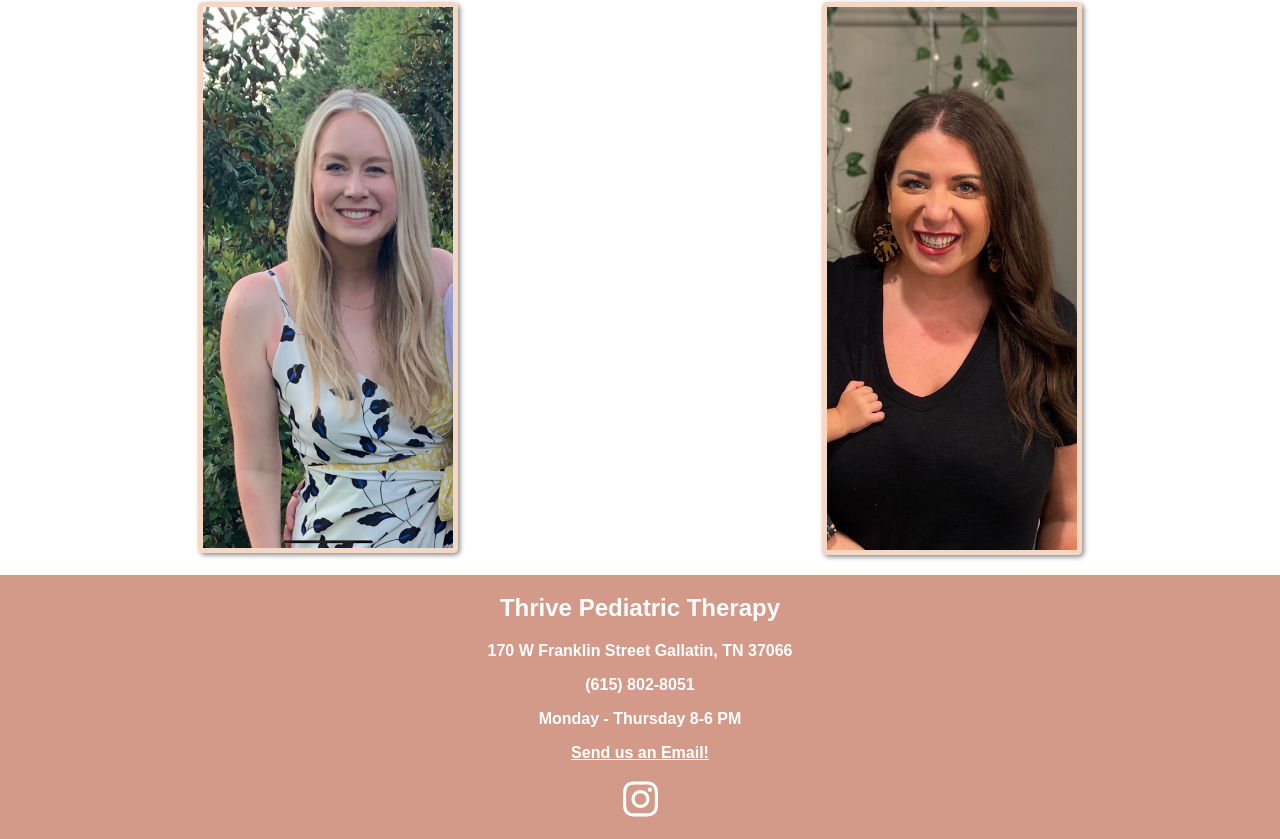
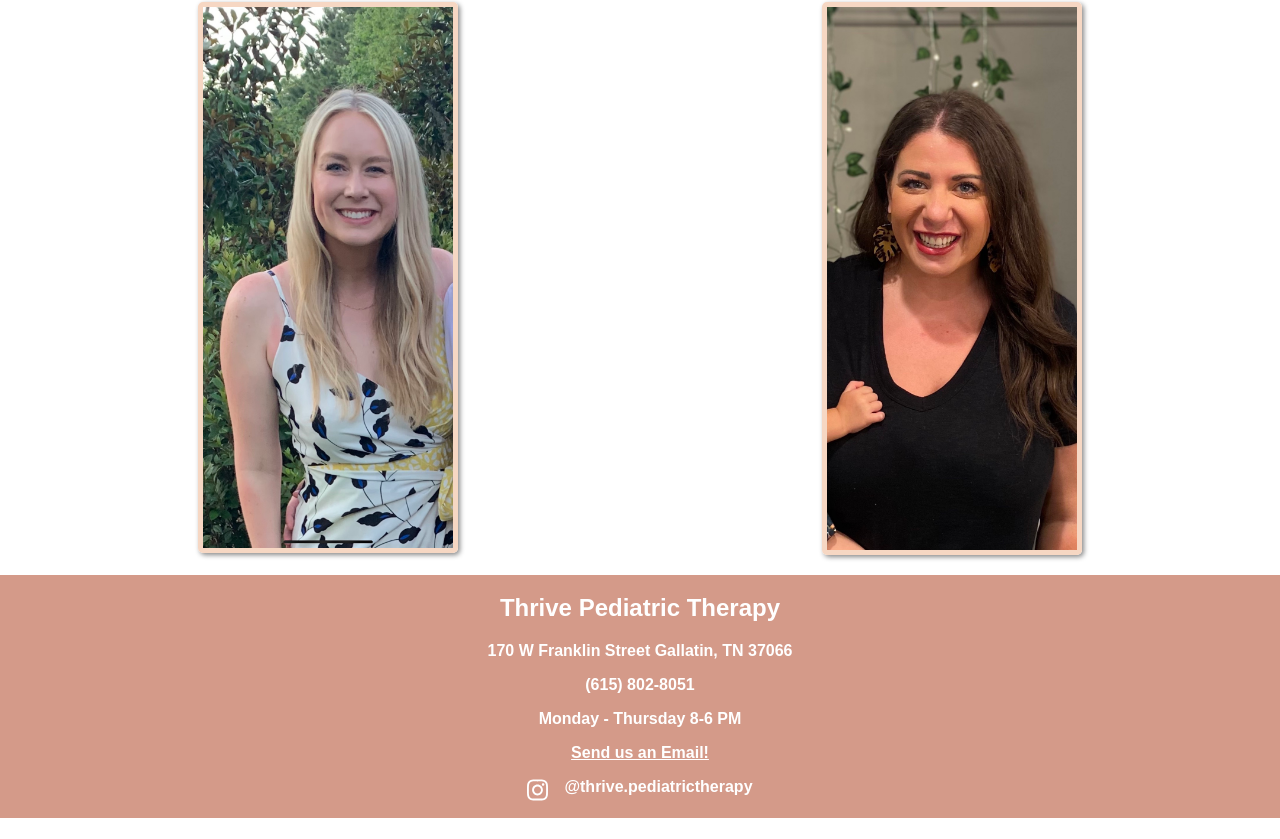
Before and after one commit to brunojoey/thrive-therapy, a React (Create React App) app: page / in a window 1280 px wide. Shown: the part 2204-3043 px from the top of the page. After the commit the page ends 3022 px from the top, so only its background shows below. Built offline with nearby package versions, Linux system fonts and the light colour scheme.

Commit message:
Changed Instagram link orientation and structure

```diff
--- a/src/components/Footer.js
+++ b/src/components/Footer.js
@@ -13,7 +13,8 @@ const Footer = () => {
         <a href="mailto: admin@thrivepediatrictherapy.org" className="email-link">Send us an Email!</a>
       </section>
       <section className="social-links">
-        <a href="https://www.instagram.com/thrive.pediatrictherapy/" className="instagram"><FontAwesomeIcon icon={faInstagram} /></a>
+        <FontAwesomeIcon icon={faInstagram} className="instagram" />
+        <a href="https://www.instagram.com/thrive.pediatrictherapy/" className="instagram-link">@thrive.pediatrictherapy</a>
       </section>
     </footer>
   )
--- a/src/components/index.scss
+++ b/src/components/index.scss
@@ -139,16 +139,35 @@
 
   .social-links {
     margin: 1rem;
+    display: flex;
+    justify-content: center;
+    align-content: space-around;
   }
+
   .instagram {
-    font-size: 2.5rem;
+    margin-right: 1rem;
+    font-size: 1.5rem;
+    transition: 0.3s ease;
+
+    &:hover {
+      color: $color-lightTeal;
+      font-size: 2.5rem;
+    }
+  }
+  .instagram-link {
+    font-size: 1rem;
     color: $color-white;
+    text-decoration: none;
     transition: 0.3s ease;
 
     &:hover {
       color: $color-lightOrange;
+      text-decoration: underline $color-lightTeal 3px;
+      transform: scaleY(1.5);
     }
   }
+
+
 
   .email-link {
     color: $color-white;
```
